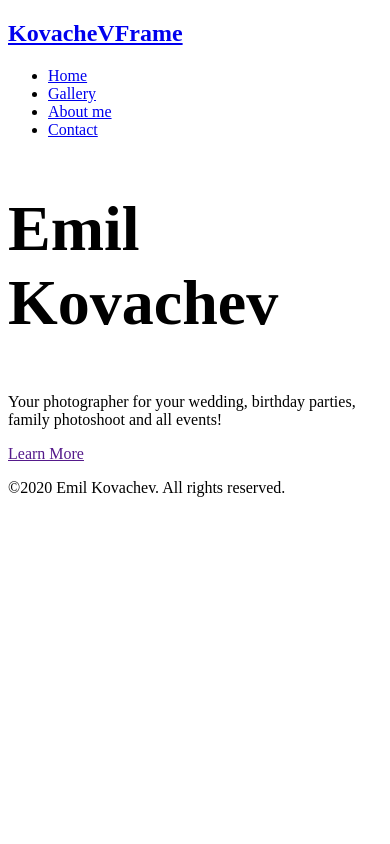
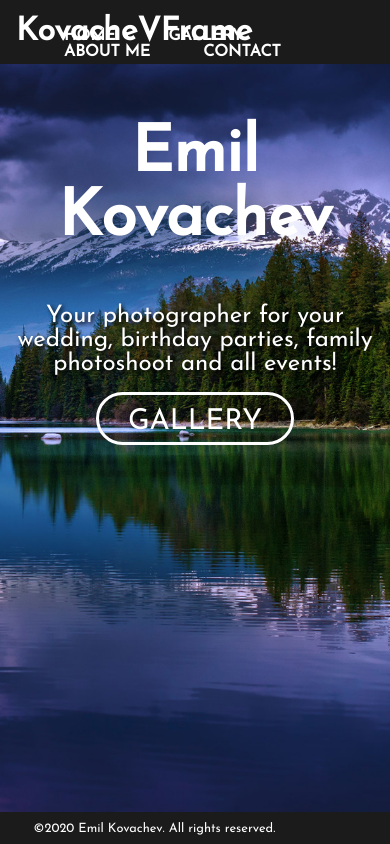
Before and after one commit to KovachevFrame/KovachevDev, a plain HTML site: page index.html in a window 390 px wide. Drawn offline with Linux system fonts and the light colour scheme.

Commit message:
Basic styling.
Made the background-image responsive.
Added animations for the nav-bar and the gallery button. Fixed bugs.

```diff
--- a/CSS/style.css
+++ b/CSS/style.css
@@ -1,9 +1,127 @@
+/* Global
+--------------- */
+
 * {
-    margin: 0;
     color: #fff;
-    font-family: 'Josefin Sans', sans-serif;
+    /* outline: 1px solid yellow; */
+}
+
+html, body {
+    max-width: 100%;
+    overflow-x: hidden;
 }
 
 body {
-    background-image: url(bgr.jpg)
+    background-image: url(../IMG/bgr.jpg);
+    background-repeat: no-repeat;
+    background-size: cover;
+    margin: 0;
+    padding: 0;
+    font-family: 'Josefin Sans', sans-serif;
+    box-sizing: border-box;
+    -webkit-box-sizing: border-box;
+    -moz-box-sizing: border-box;
+    background-position: center center;
+    background-attachment: fixed;
+    background-color: #1b1b1b;
 }
+
+a {
+    text-decoration: none;
+}
+
+/* Navigation
+------------------ */
+
+#logo {
+    display: inline;
+}
+
+header {
+    background: #1b1b1b;
+    padding: 1em;
+}
+
+
+ul {
+    list-style-type: none;
+    float: right;
+    margin: -20px 2em 0 0;
+}
+
+li {
+    display: inline-block;
+    margin: 0 2em 0 0;
+    font-weight: 600;
+}
+
+li a {
+        color: #fff;
+        text-decoration: none;
+        text-transform: uppercase;
+        padding: .5em;
+        /* Hover underline effect */
+        background-image: linear-gradient(currentColor, currentColor);
+        background-position: 0% 100%;
+        background-repeat: no-repeat;
+        background-size: 0% 2px;
+        transition: background-size .3s;
+    }
+
+    li a:hover, li a:focus {
+        background-size: 100% 2px;
+    }
+
+/* Landing Page Section
+--------------------------- */
+
+.landing-page {
+    text-align: center;
+    margin: 15% 0 0 0%;
+}
+
+.landing-page p {
+    margin: 0 0 3% 0;
+    font-size: 1.5em;
+    text-shadow: 2px 2px 4px #000000;
+}
+
+.check-btn{
+    display:inline-block;
+    text-transform: uppercase;
+      font-size: 1.8em;
+      text-decoration:none;
+      color:#fff;
+      background-color:transparent;
+      border:3px solid #fff;
+      font-weight: 500;
+      border-radius:100px;
+      padding: .4em 1em .2em 1em;
+      margin:5px;
+      background-size: 200% 100%;
+      background-image: linear-gradient(to right, transparent 50%, #fff 50%);
+      transition: background-position .3s cubic-bezier(0.19, 1, 0.22, 1) .1s, color .5s ease 0s, background-color .5s ease;
+  }
+
+ .check-btn:hover{
+      color:#1b1b1b;
+      background-color:#1b1b1b;
+      background-position: -100% 100%;
+  }
+
+/* Footer
+--------------*/
+footer {
+    background: #1b1b1b;
+    position: absolute;
+    bottom: 0;
+    width: 100%;
+    margin: 0;
+    padding: .5em;
+}
+
+footer p{
+    font-size: .8em;
+    margin: 1em 1em 1em 2em;
+    display: inline;
+}
--- a/index.html
+++ b/index.html
@@ -5,18 +5,19 @@
     <meta name="viewport" content="width=device-width, initial-scale=1.0">
     <meta http-equiv="X-UA-Compatible" content="ie=edge">
     <link href="https://fonts.googleapis.com/css?family=Josefin+Sans&display=swap" rel="stylesheet">
-    <title>KovacheDev</title>
+    <link rel="stylesheet" href="CSS/style.css">
+    <title>KovacheVFrame | Your photographer for everything.</title>
 </head>
 <body>
+
     <header>
-
+      <a href="index.html"><h1 id="logo">KovacheVFrame</h1></a>
         <nav>
-            <a href="index.html"><h1 class="logo">KovacheVFrame</h1></a>
-          <ul>
-          <li><a href="#">Home</a></li>
-          <li><a href="#">Gallery</a></li>
-          <li><a href="#">About me</a></li>
-          <li><a href="#">Contact</a></li>
+          <ul class="nav-links">
+            <li><a href="index.html">Home</a></li>
+            <li><a href="#">Gallery</a></li>
+            <li><a href="#">About me</a></li>
+            <li><a href="#">Contact</a></li>
         </ul>
       </nav>
     </header>
@@ -24,7 +25,7 @@
     <section class="landing-page">
         <h2 style="font-size: 4em;">Emil Kovachev</h2>
         <p>Your photographer for your wedding, birthday parties, family photoshoot and all events!</p>
-        <a href="" class="check-btn">Learn More</a>
+        <a href="" class="check-btn">Gallery</a>
     </section>
 
     <footer>
```
